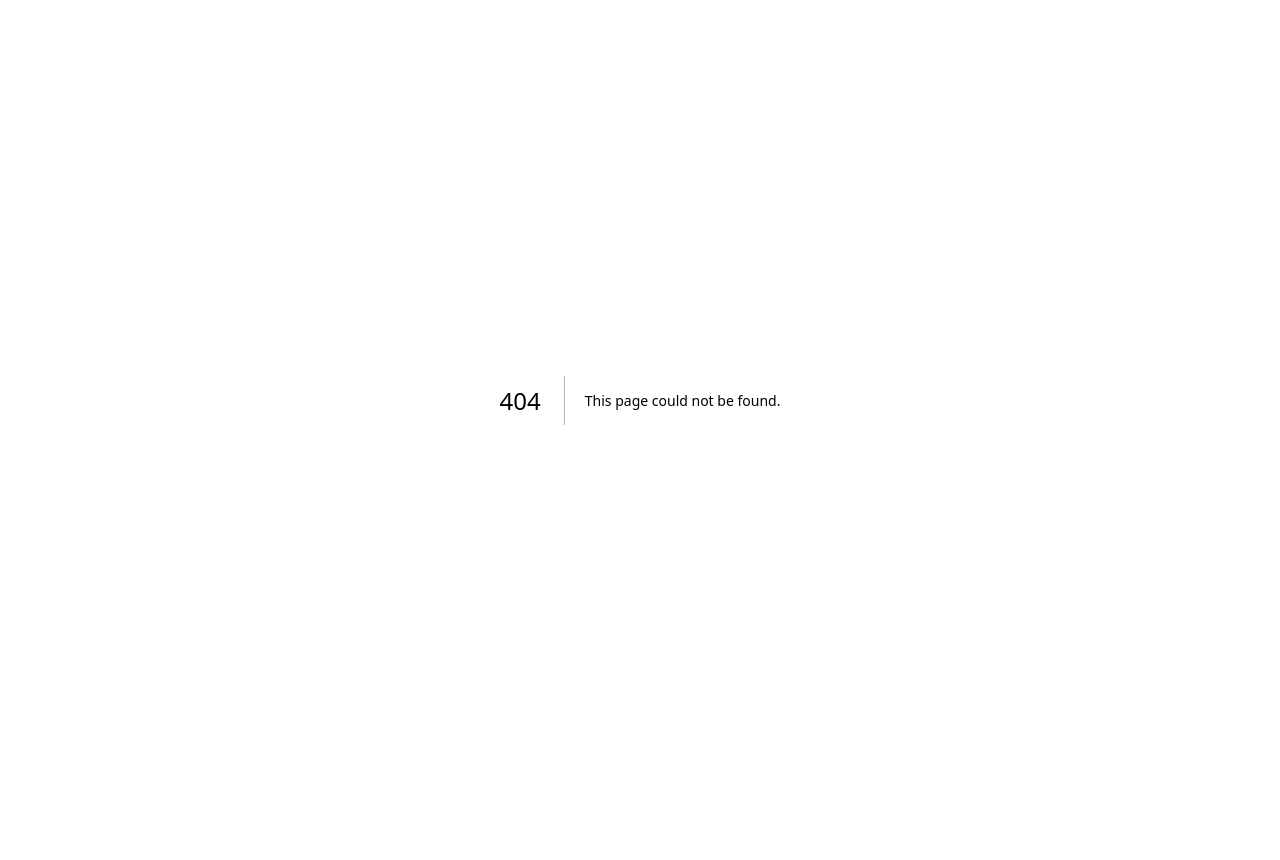
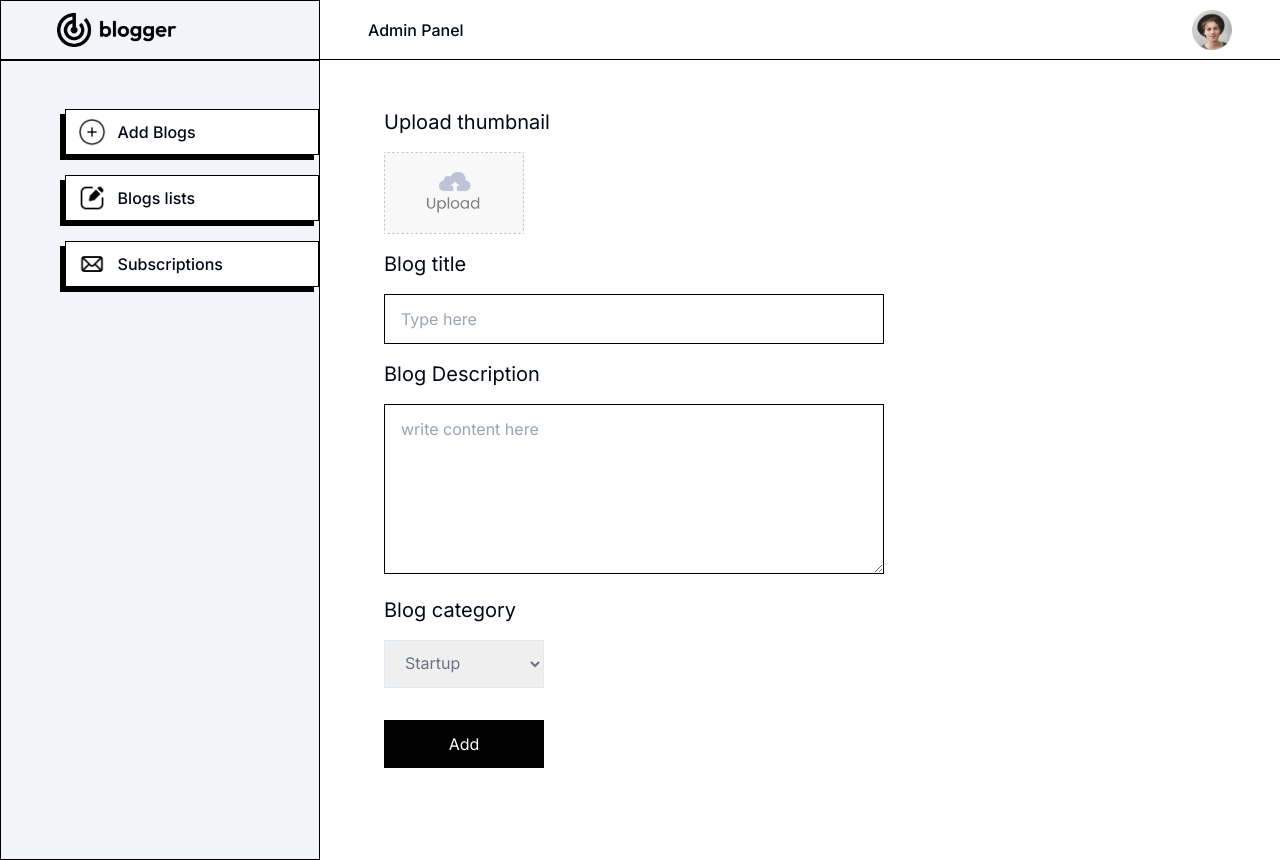
Before and after one commit to viraljain7/next-blog-app, a Next.js app: page /admin/addProduct in a window 1280 px wide. Before the commit this address had no page. Before the commit the page ends 800 px from the top, so only its background shows below. Built offline with nearby package versions, Linux system fonts and the light colour scheme.

Commit message:
Create Add Product Page

```diff
--- /dev/null
+++ b/src/app/admin/addProduct/page.jsx
@@ -0,0 +1,88 @@
+"use client"
+import { assets } from '@/Assets/assets'
+import axios from 'axios'
+import Image from 'next/image'
+import React, { useState } from 'react'
+import { toast } from 'react-toastify'
+
+const page = () => {
+    const [image, setImage] = useState(false)
+
+    const [data, setData] = useState({
+        title: "",
+        description: "",
+        category: "Startup",
+        author: "Alex Bennett",
+        authorImg: "/profile_icon.png"
+
+    })
+    const onChangeHandler = (e) => {
+        const { name, value } = e.target;
+        setData(prev => ({ ...prev, [name]: value }))
+        console.log(data);
+    }
+
+    const onSubmitHandler = async (e) => {
+        e.preventDefault();
+        const formData = new FormData();
+
+        formData.append("title", data.title);
+        formData.append("description", data.description);
+        formData.append("category", data.category);
+        formData.append("author", data.author);
+        formData.append("authorImg", data.authorImg);
+        formData.append("image", image);
+        const response = await axios.post("/api/blog", formData)
+
+        if (response.data.success) {
+            toast.success(response.data.msg)
+            setImage(false)
+            setData({
+                title: "",
+                description: "",
+                category: "Startup",
+                author: "Alex Bennett",
+                authorImg: "/profile_icon.png"
+            })
+        } else {
+            toast.error("failed")
+        }
+    }
+
+
+
+    return (
+        <>
+            <form onSubmit={onSubmitHandler} className='pt-5 px-5 sm:pt-12 sm:pl-16 '>
+                <p className='text-xl'>Upload thumbnail</p>
+                <label htmlFor="image">
+                    <Image className=' mt-4 ' src={!image ? assets.upload_area : URL.createObjectURL(image)} width={140} height={70} alt='upload pic' />
+                </label>
+                <input onChange={(e) => setImage(e.target.files[0])} type="file" id='image'
+                    hidden required />
+                <p className='text-xl mt-4'>
+                    Blog title
+                </p>
+                <input name="title" onChange={onChangeHandler} value={data.title} type="text" placeholder='Type here' className='w-full sm:w-[500px] mt-4 px-4 py-3 border border-black' required />
+                <p className='text-xl mt-4'>
+                    Blog Description
+                </p>
+                <textarea name="description" onChange={onChangeHandler} value={data.description} type="text" placeholder='write content here' className='w-full sm:w-[500px] mt-4 px-4 py-3 border border-black' rows={6} required />
+                <p className='text-xl mt-4'>
+                    Blog category
+                </p>
+                <select name="category" onChange={onChangeHandler} value={data.category}
+                    className='w-40 mt-4 px-4 py-3 border text-gray-500 '>
+                    <option value="Startup">Startup</option>
+                    <option value="Technology">Technology</option>
+                    <option value="Lifestyle ">Lifestyle </option>
+                </select>
+                <br />
+
+                <button className='mt-8 h-12 w-40 bg-black text-white'>Add</button>
+            </form>
+        </>
+    )
+}
+
+export default page
--- a/src/app/admin/layout.jsx
+++ b/src/app/admin/layout.jsx
@@ -2,9 +2,13 @@ import { assets } from "@/Assets/assets";
 import Sidebar from "@/components/AdminComponents/Sidebar";
 import Image from "next/image";
 
+import { ToastContainer, } from 'react-toastify';
+import 'react-toastify/dist/ReactToastify.css';
+
 export default function Layout({ children }) {
     return (
         <>
+            <ToastContainer theme="dark" />
             <div className="flex">
                 <Sidebar />
                 <div className="flex flex-col w-full">
--- a/src/app/api/blog/route.js
+++ b/src/app/api/blog/route.js
@@ -14,7 +14,8 @@ LoadDB()
 
 export async function GET(request) {
     console.log('GET Method');
-    return NextResponse.json({ msg: "Hello" })
+    const blogs = BlogModel.find({})
+    return NextResponse.json({ blogs })
 }
 
 export async function POST(request) {
```
Also changed, not shown: public/profile_icon.png (added).
